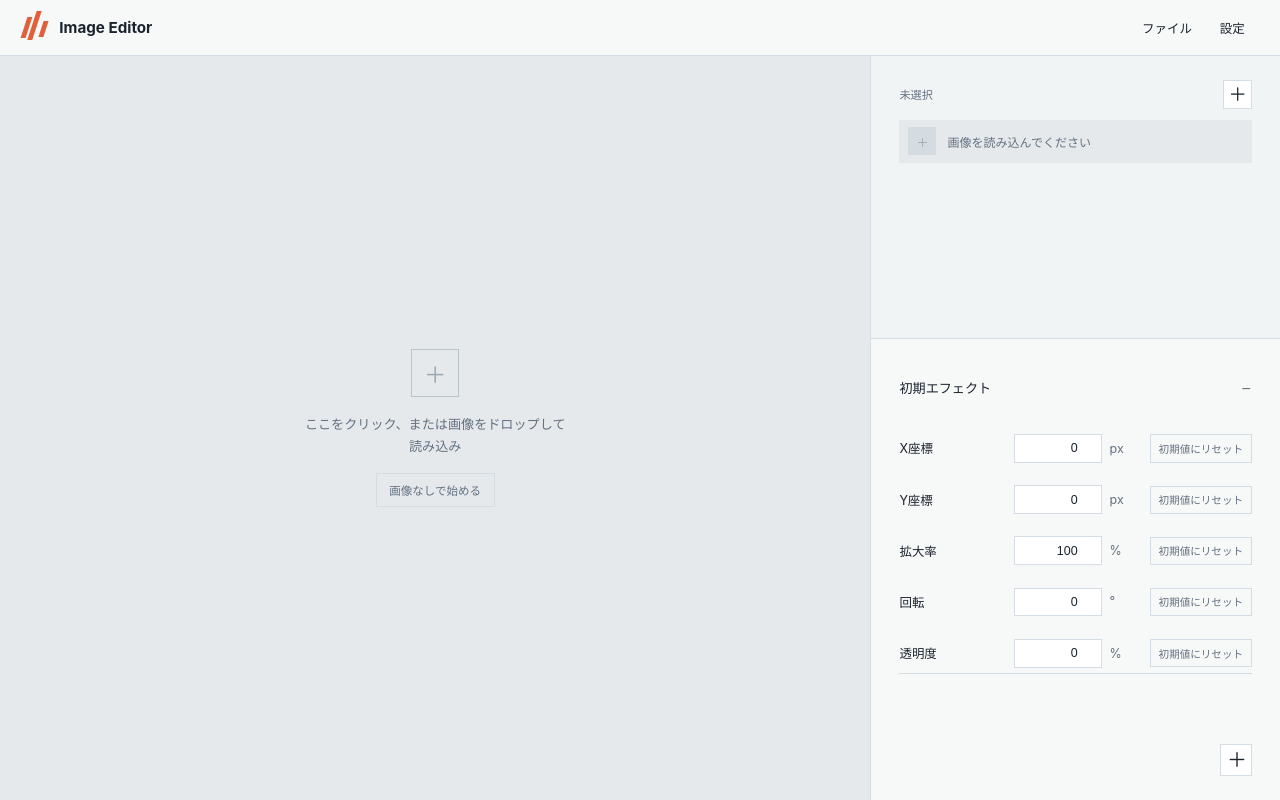
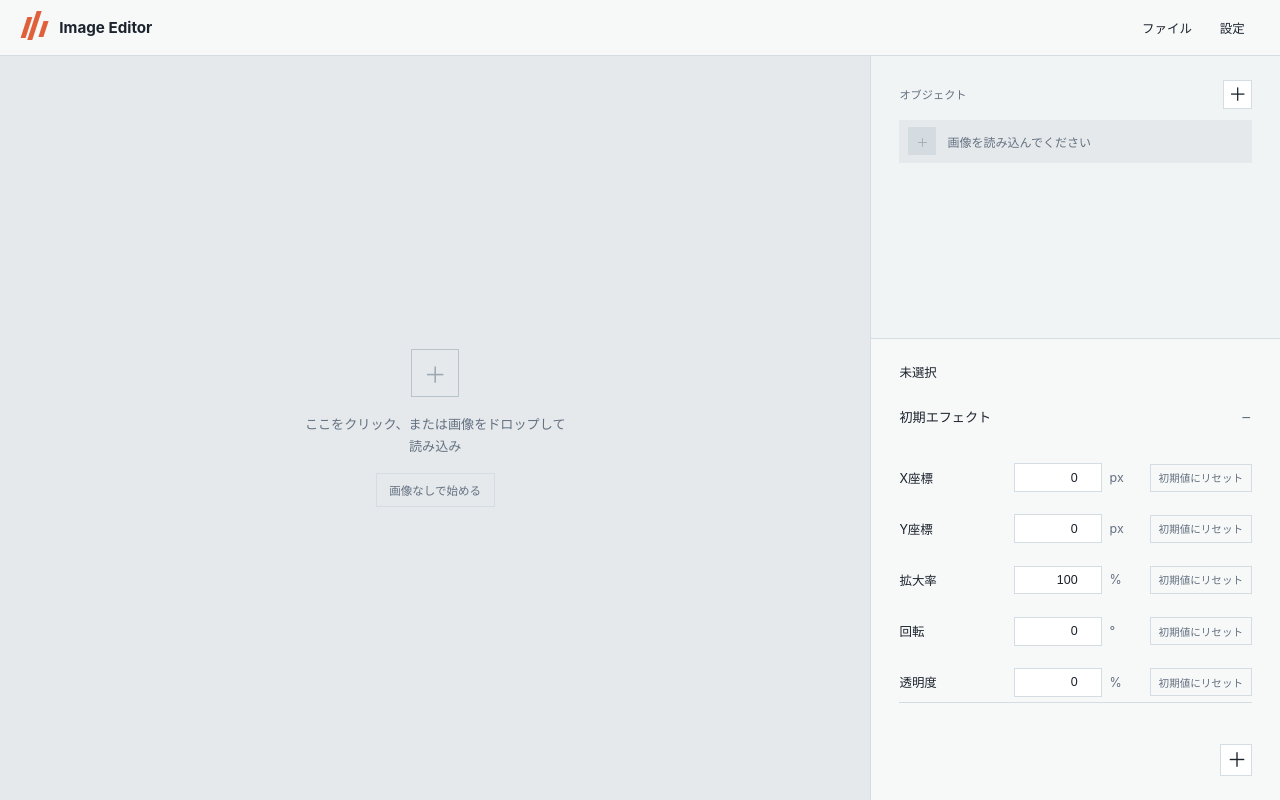
Before and after one commit to ak-2302/image_editor, a React (Vite) app: page / in a window 1280 px wide. Built offline with nearby package versions, Linux system fonts and the light colour scheme.

Commit message:
[AI] 選択オブジェクト表示をエフェクト欄へ移動

```diff
--- a/src/App.css
+++ b/src/App.css
@@ -998,6 +998,12 @@ input[type="range"] {
   background: #f1f4f5;
   color: var(--accent_color);
 }
+.selected_object_type {
+  margin-bottom: 0.7rem;
+  color: var(--heading_color);
+  font-size: 0.78rem;
+  font-weight: 700;
+}
 .canvas_shape {
   position: absolute;
   width: 45%;
--- a/src/App.tsx
+++ b/src/App.tsx
@@ -536,7 +536,7 @@ function App() {
         <aside className="effects_panel" aria-label="レイヤーとエフェクト">
           <section className="layers_section" aria-label="オブジェクトレイヤー">
             <div className="layers_section_header">
-              <span>{selectedObjectLabel}</span>
+              <span>オブジェクト</span>
               <div className="layer_add_menu_wrap">
                 <button
                   type="button"
@@ -749,6 +749,7 @@ function App() {
             </div>
           </section>
           <section className="effects_section" aria-label="エフェクト設定">
+            <div className="selected_object_type">{selectedObjectLabel}</div>
             <div className="effects_toolbar">
               <button
                 type="button"
```
